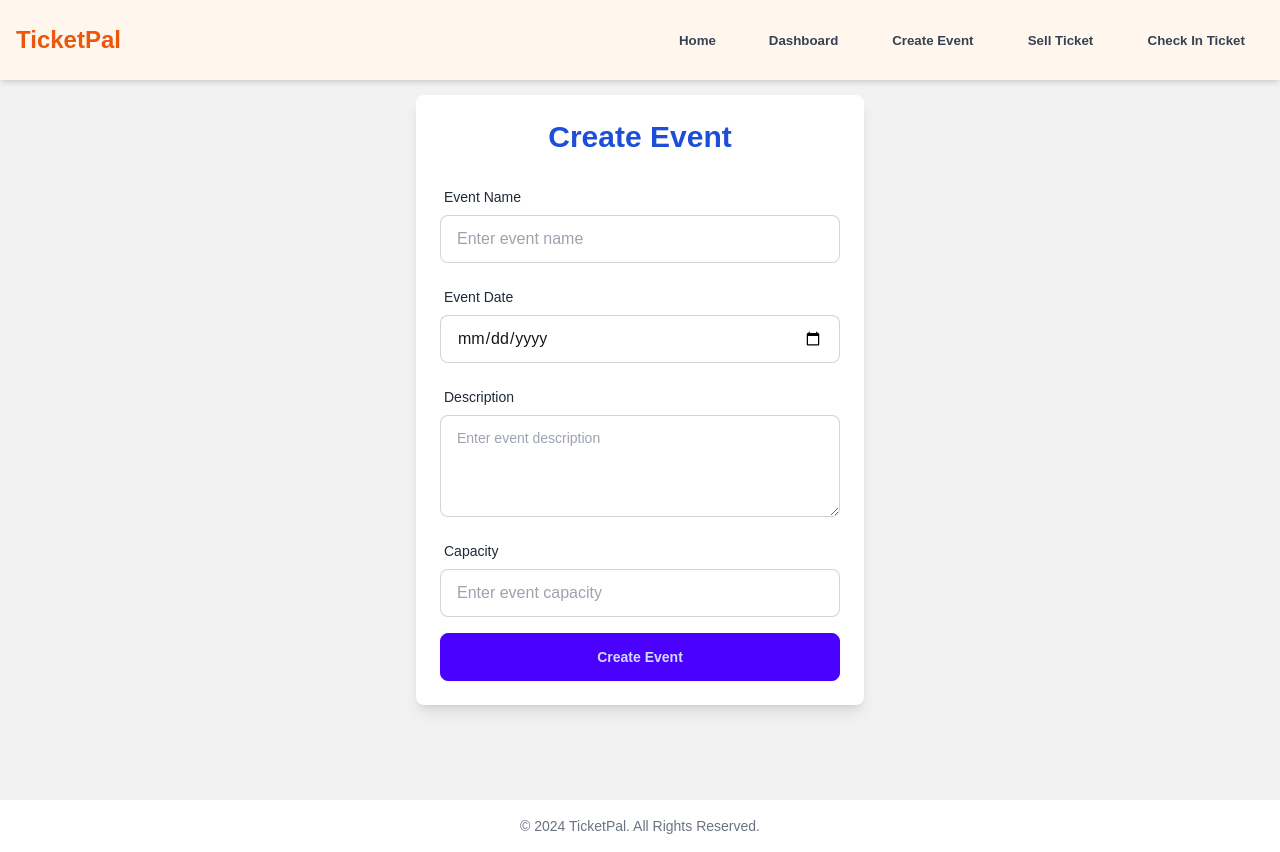
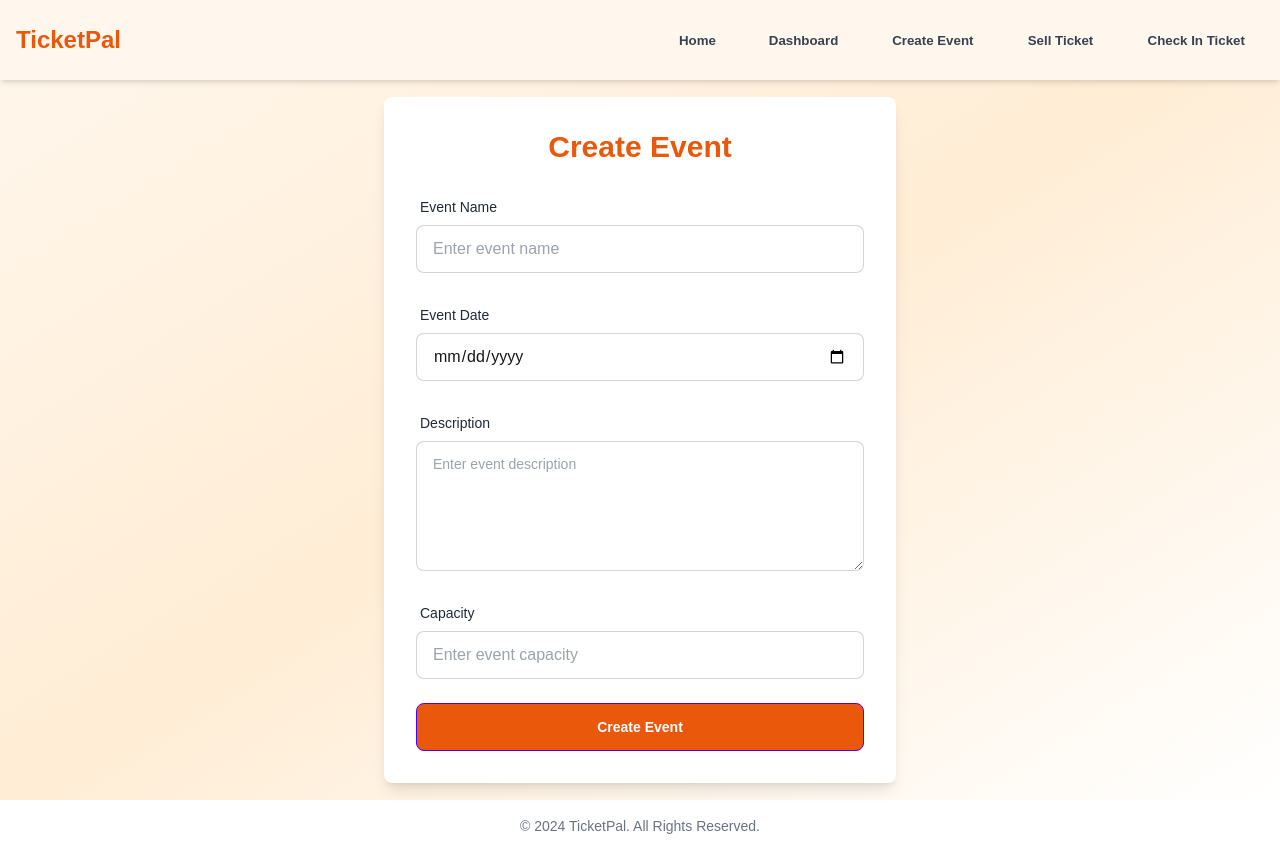
Before and after one commit to coderbenny/t_frontend, a Next.js app: page /create-event in a window 1280 px wide. Built offline with nearby package versions, Linux system fonts and the light colour scheme.

Commit message:
more styling on the create event page

```diff
--- a/app/create-event/page.js
+++ b/app/create-event/page.js
@@ -30,14 +30,15 @@ const CreateEvent = () => {
   };
 
   return (
-    <div className="flex flex-col items-center justify-center min-h-screen p-4 bg-base-200">
+    <div className="flex flex-col bg-gradient-to-br from-orange-50 via-orange-100 to-white items-center justify-center min-h-screen p-4 bg-base-200">
       <form
         onSubmit={handleSubmit}
-        className="w-full max-w-md bg-white p-6 rounded-lg shadow-lg space-y-4"
+        className="w-full max-w-lg mt-20 bg-white p-8 rounded-lg shadow-lg space-y-6"
       >
-        <h1 className="text-3xl font-bold mb-6 text-center text-blue-700">
+        <h1 className="text-3xl font-bold text-center text-orange-600">
           Create Event
         </h1>
+
         <div className="form-control">
           <label className="label">
             <span className="label-text">Event Name</span>
@@ -48,9 +49,10 @@ const CreateEvent = () => {
             value={eventName}
             onChange={(e) => setEventName(e.target.value)}
             required
-            className="input input-bordered w-full"
+            className="input input-bordered w-full focus:outline-none focus:ring focus:ring-orange-300"
           />
         </div>
+
         <div className="form-control">
           <label className="label">
             <span className="label-text">Event Date</span>
@@ -60,9 +62,10 @@ const CreateEvent = () => {
             value={eventDate}
             onChange={(e) => setEventDate(e.target.value)}
             required
-            className="input input-bordered w-full"
+            className="input input-bordered w-full focus:outline-none focus:ring focus:ring-orange-300"
           />
         </div>
+
         <div className="form-control">
           <label className="label">
             <span className="label-text">Description</span>
@@ -72,10 +75,11 @@ const CreateEvent = () => {
             value={description}
             onChange={(e) => setDescription(e.target.value)}
             required
-            className="textarea textarea-bordered w-full"
-            rows="3"
+            className="textarea textarea-bordered w-full focus:outline-none focus:ring focus:ring-orange-300"
+            rows="4"
           />
         </div>
+
         <div className="form-control">
           <label className="label">
             <span className="label-text">Capacity</span>
@@ -86,10 +90,14 @@ const CreateEvent = () => {
             value={capacity}
             onChange={(e) => setCapacity(e.target.value)}
             required
-            className="input input-bordered w-full"
+            className="input input-bordered w-full focus:outline-none focus:ring focus:ring-orange-300"
           />
         </div>
-        <button type="submit" className="btn btn-primary w-full">
+
+        <button
+          type="submit"
+          className="btn btn-primary w-full bg-orange-600 hover:bg-orange-500 transition duration-200 text-white"
+        >
           Create Event
         </button>
       </form>
```
